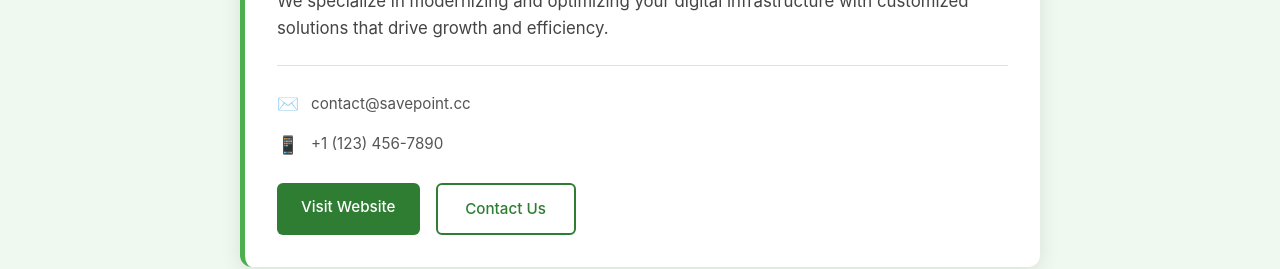
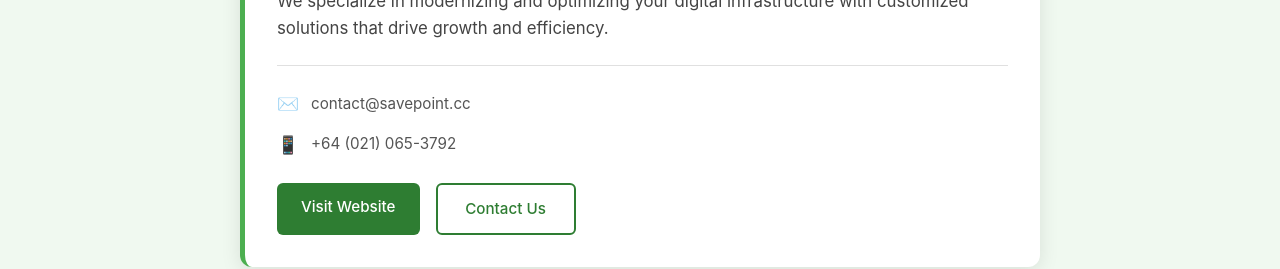
Before and after one commit to LoganShmogan/logan-portfolio, a Next.js app in the folder portfolio-website/: page / in a window 1280 px wide. Shown: the part 1780-2049 px from the top of the page. Built offline with nearby package versions, Linux system fonts and the light colour scheme.

Commit message:
Fixed emailjs issue / Removed Burger stack, couldnt be bothered

```diff
--- a/portfolio-website/app/page.tsx
+++ b/portfolio-website/app/page.tsx
@@ -176,9 +176,6 @@ export default function Home() {
               Contact
             </button>
           </div>
-          <div className={styles.mobileMenu}>
-            <span className={styles.menuIcon}>☰</span>
-          </div>
         </div>
       </nav>
 
@@ -303,7 +300,7 @@ export default function Home() {
               </div>
               <div className={styles.contactItem}>
                 <span className={styles.contactIcon}>📱</span>
-                <span className={styles.contactText}>+1 (123) 456-7890</span>
+                <span className={styles.contactText}>+64 (021) 065-3792</span>
               </div>
             </div>
 
```
